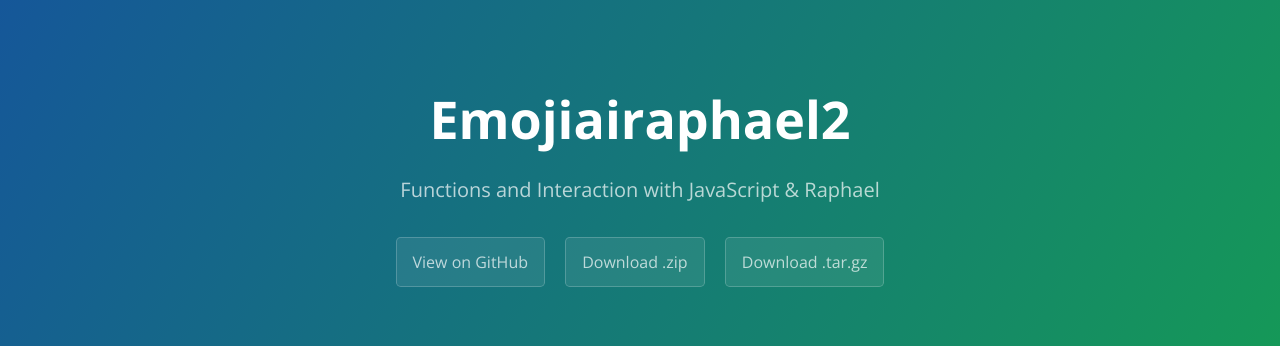
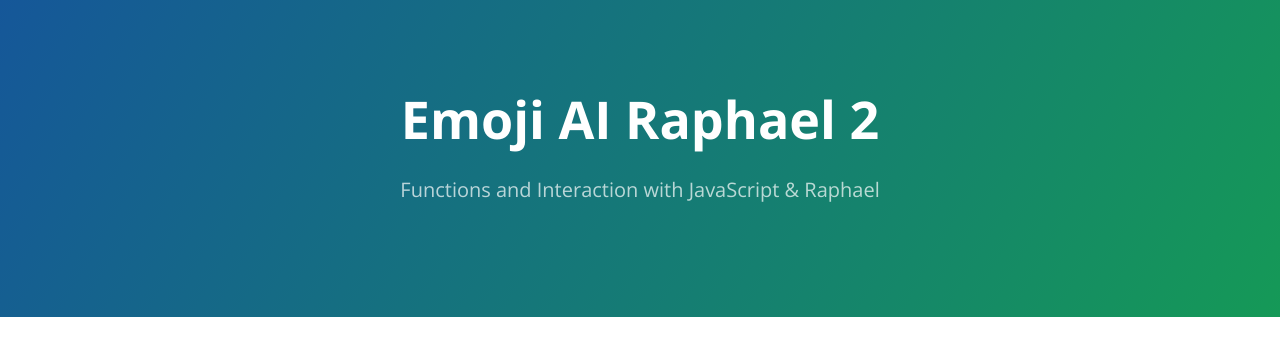
Before and after one commit to JohnReeves/EmojiAIRaphael2, a plain HTML site: page index.html in a window 1280 px wide. Shown: the top 346 px of the page. Drawn offline with nearby package versions, Linux system fonts and the light colour scheme.

Commit message:
Update index.html

```diff
--- a/index.html
+++ b/index.html
@@ -2,7 +2,7 @@
 <html lang="en-us">
   <head>
     <meta charset="UTF-8">
-    <title>Emojiairaphael2 by JohnReeves</title>
+    <title>Emoji AI Raphael 2 by John Reeves</title>
     <meta name="viewport" content="width=device-width, initial-scale=1">
     <link rel="stylesheet" type="text/css" href="stylesheets/normalize.css" media="screen">
     <link href='https://fonts.googleapis.com/css?family=Open+Sans:400,700' rel='stylesheet' type='text/css'>
@@ -11,11 +11,8 @@
   </head>
   <body>
     <section class="page-header">
-      <h1 class="project-name">Emojiairaphael2</h1>
+      <h1 class="project-name">Emoji AI Raphael 2</h1>
       <h2 class="project-tagline">Functions and Interaction with JavaScript &amp; Raphael</h2>
-      <a href="https://github.com/JohnReeves/EmojiAIRaphael2" class="btn">View on GitHub</a>
-      <a href="https://github.com/JohnReeves/EmojiAIRaphael2/zipball/master" class="btn">Download .zip</a>
-      <a href="https://github.com/JohnReeves/EmojiAIRaphael2/tarball/master" class="btn">Download .tar.gz</a>
     </section>
 
     <section class="main-content">
```
